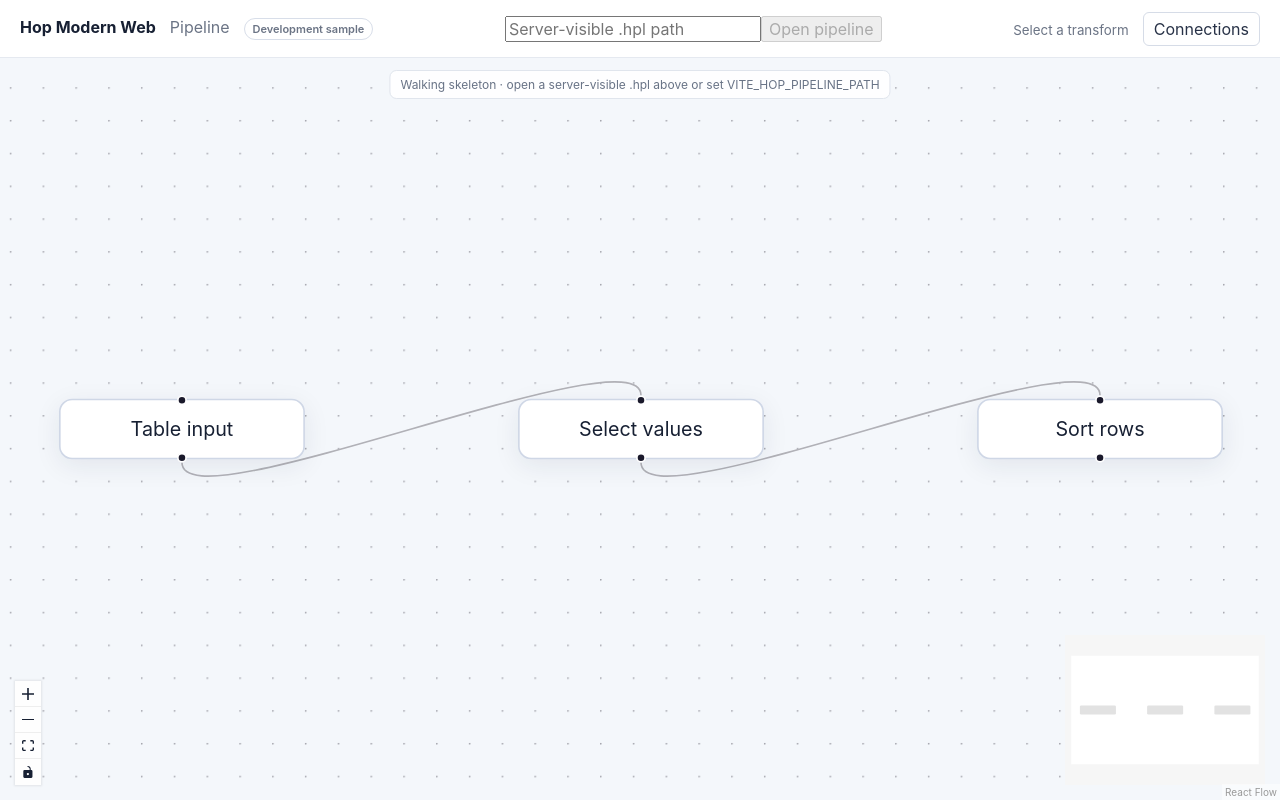
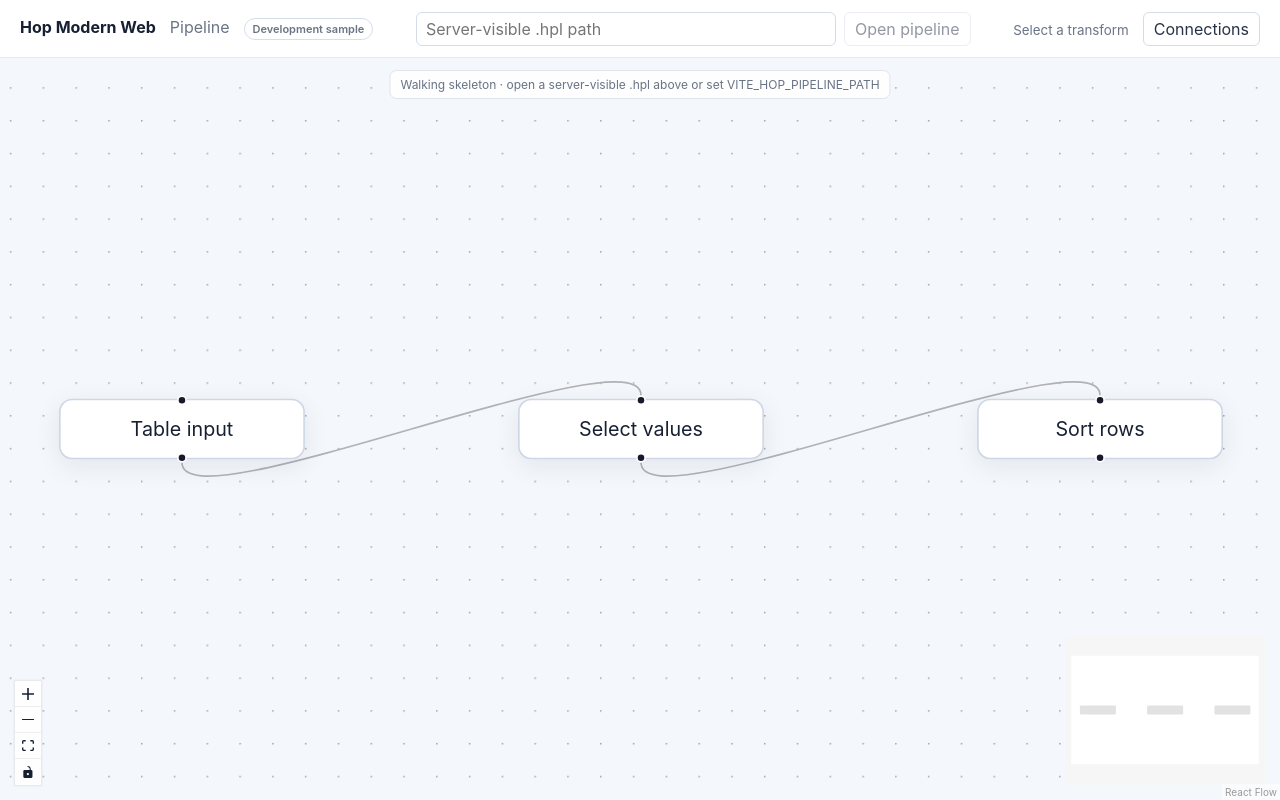
Before and after one commit to cxhttt233/hop-modern-web, a React (Vite) app in the folder app/: page / in a window 1280 px wide. Built offline with nearby package versions, Linux system fonts and the light colour scheme.

Commit message:
style(editor): keep pipeline opener usable [skip ci]

```diff
--- a/app/src/styles.css
+++ b/app/src/styles.css
@@ -10,11 +10,14 @@ button, select, textarea, input { font: inherit; }
 button { cursor: pointer; }
 
 .shell { height: 100vh; display: grid; grid-template-rows: 58px 1fr; }
-header { display: flex; align-items: center; justify-content: space-between; padding: 0 20px; background: white; border-bottom: 1px solid #e5e9f0; }
+header { display: flex; align-items: center; justify-content: space-between; gap: 16px; padding: 0 20px; background: white; border-bottom: 1px solid #e5e9f0; }
 header div { display: flex; gap: 14px; align-items: baseline; }
 header span, header small { color: #6b7485; }
 .preview-badge { border: 1px solid #d8dee9; border-radius: 999px; padding: 3px 8px; font-size: 11px; font-weight: 600; }
-.selection-actions button, .config-actions button, .icon-button { border: 1px solid #d6dce7; border-radius: 6px; background: white; padding: 6px 10px; color: #283247; }
+.pipeline-open { display: flex; flex: 1; justify-content: center; gap: 8px; min-width: 180px; }
+.pipeline-open input { width: min(420px, 100%); border: 1px solid #d6dce7; border-radius: 6px; padding: 6px 9px; color: #283247; }
+.pipeline-open button, .selection-actions button, .config-actions button, .icon-button { border: 1px solid #d6dce7; border-radius: 6px; background: white; padding: 6px 10px; color: #283247; }
+.pipeline-open button:disabled { opacity: .5; cursor: not-allowed; }
 .workspace { min-height: 0; position: relative; overflow: hidden; }
 .preview-note { position: absolute; z-index: 5; top: 12px; left: 50%; transform: translateX(-50%); border: 1px solid #e0e5ed; border-radius: 7px; background: rgb(255 255 255 / 92%); padding: 6px 10px; color: #687386; font-size: 12px; pointer-events: none; }
 .react-flow__node { border: 1px solid #cfd7e6; border-radius: 8px; background: white; padding: 10px 14px; box-shadow: 0 4px 16px rgb(31 42 68 / 8%); }
```
